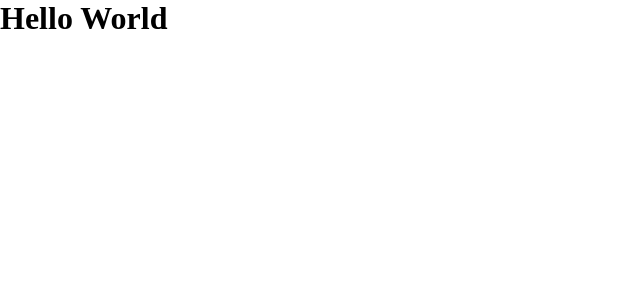
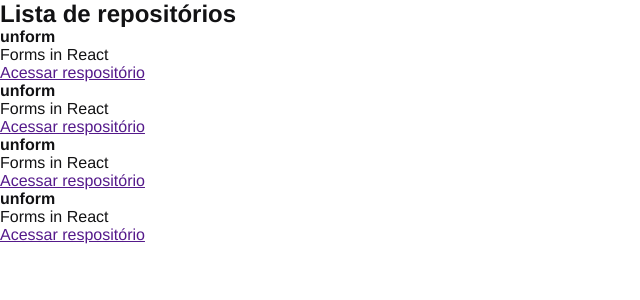
Before and after one commit to adormundo/reactjs-traning, a React app: page / in a window 1280 px wide. Shown: the top 300 px of the page, without its empty margins (0-640 px from the left). Built offline with nearby package versions, Linux system fonts and the light colour scheme.

Commit message:
add sass and first component

```diff
--- a/package.json
+++ b/package.json
@@ -20,6 +20,8 @@
     "babel-loader": "^8.2.2",
     "css-loader": "^5.0.1",
     "html-webpack-plugin": "^5.5.0",
+    "node-sass": "^8.0.0",
+    "sass-loader": "^10.1.1",
     "style-loader": "^2.0.0",
     "webpack": "^5.14.0",
     "webpack-cli": "^4.3.1",
--- a/src/App.jsx
+++ b/src/App.jsx
@@ -1,3 +1,6 @@
+import { RepositoryList } from './components/RepositoryList';
+import './styles/global.scss';
+
 export function App() {
-  return <h1>Hello World</h1>
+  return <RepositoryList />;
 }
--- /dev/null
+++ b/src/components/RepositoryList.jsx
@@ -0,0 +1,32 @@
+export function RepositoryList() {
+  return (
+    <section className="repository-list">
+      <h1>Lista de repositórios</h1>
+      <ul>
+        <li>
+          <strong>unform</strong>
+          <p>Forms in React</p>
+          <a href="">Acessar respositório</a>
+        </li>
+
+        <li>
+          <strong>unform</strong>
+          <p>Forms in React</p>
+          <a href="">Acessar respositório</a>
+        </li>
+
+        <li>
+          <strong>unform</strong>
+          <p>Forms in React</p>
+          <a href="">Acessar respositório</a>
+        </li>
+
+        <li>
+          <strong>unform</strong>
+          <p>Forms in React</p>
+          <a href="">Acessar respositório</a>
+        </li>
+      </ul>
+    </section>
+  );
+}
--- a/src/index.jsx
+++ b/src/index.jsx
@@ -1,4 +1,3 @@
-import './styles/global.css';
 import { render } from 'react-dom';
 import { App } from './App';
 
--- a/src/styles/global.css
+++ /dev/null
@@ -1,9 +0,0 @@
-* {
-  margin: 0;
-  padding: 0;
-  box-sizing: border-box;
-}
-
-body {
-  font: Arial, Helvetica, sans-serif;
-}
--- /dev/null
+++ b/src/styles/global.scss
@@ -0,0 +1,10 @@
+* {
+  margin: 0;
+  padding: 0;
+  box-sizing: border-box;
+}
+
+body {
+  font: 16px 'Helvetica Neue', Arial, sans-serif;
+  color: #121214;
+}
--- a/webpack.config.js
+++ b/webpack.config.js
@@ -30,9 +30,9 @@
         use: 'babel-loader',
       },
       {
-        test: /\.css$/,
+        test: /\.scss$/,
         exclude: /node_modules/,
-        use: ['style-loader', 'css-loader'],
+        use: ['style-loader', 'css-loader', 'sass-loader'],
       },
     ],
   },
```
Also changed, not shown: 1 other file (tests, documents, lock files or other folders).
